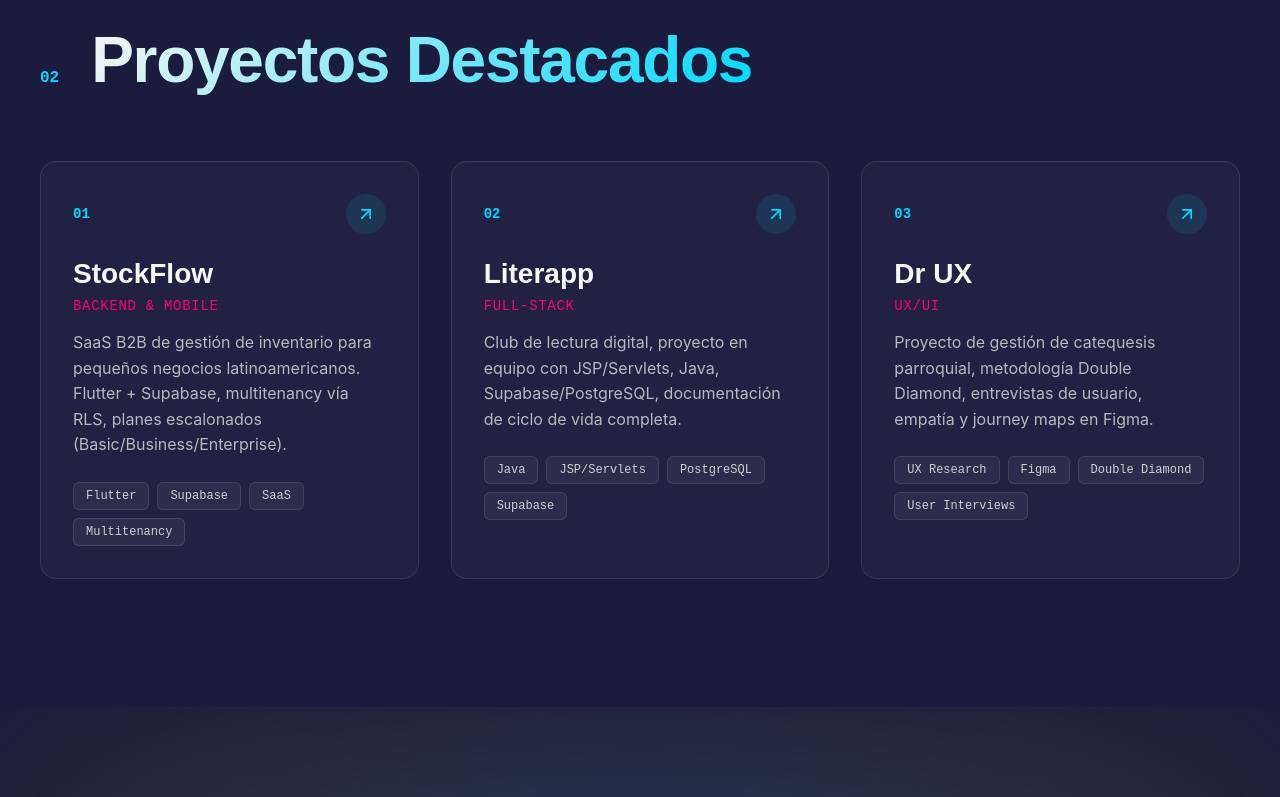
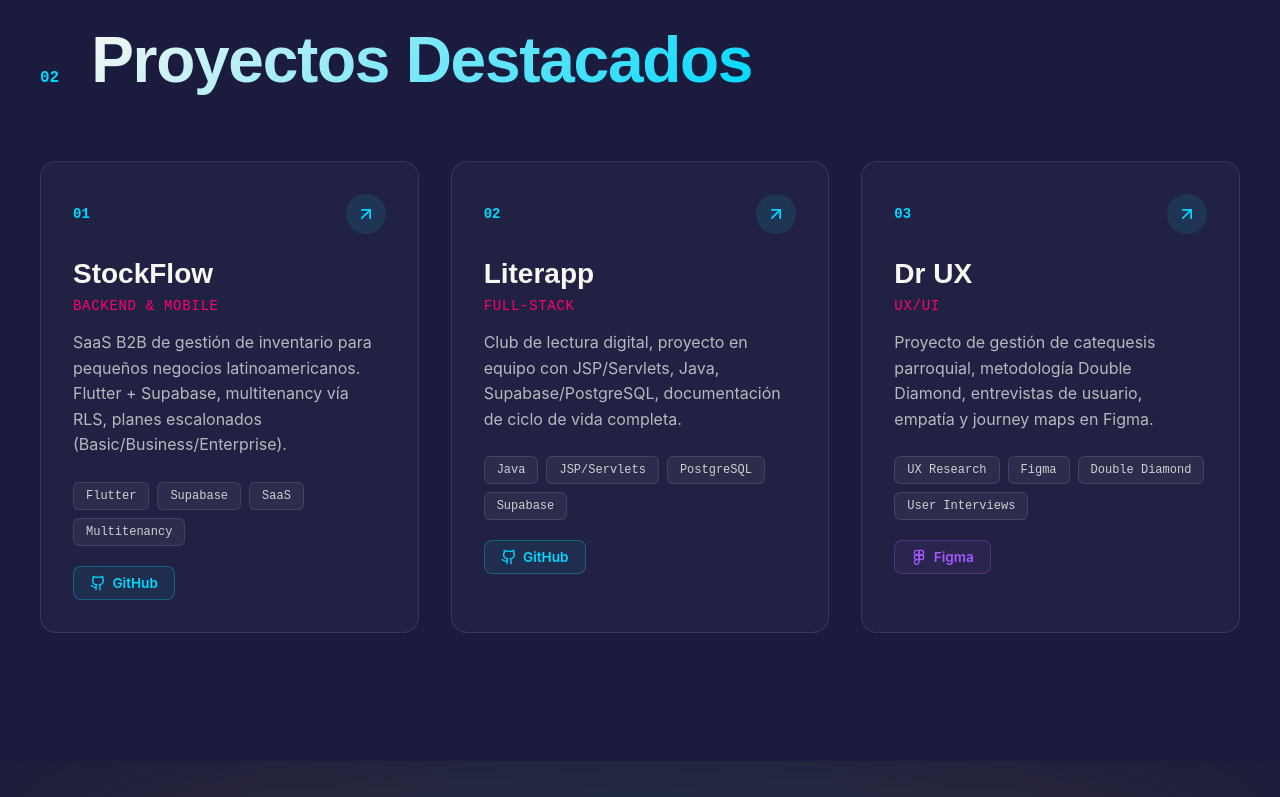
Before and after one commit to cristhianl10/portfolio-Cristhian-Loor, a React (Vite) app in the folder app/frontend/: page / in a window 1280 px wide. Shown: the part 1696-2493 px from the top of the page. Built offline with nearby package versions, Linux system fonts and the light colour scheme; the HTML template or start-up script is replaced by a standard one.

Commit message:
feat: project links, updated texts and vercel config

```diff
--- a/app/frontend/src/App.css
+++ b/app/frontend/src/App.css
@@ -527,6 +527,45 @@
   color: rgba(248, 247, 242, 0.8);
 }
 
+.project-links {
+  display: flex;
+  gap: 0.75rem;
+  margin-top: 1.25rem;
+  flex-wrap: wrap;
+}
+
+.project-link {
+  display: inline-flex;
+  align-items: center;
+  gap: 0.4rem;
+  padding: 0.5rem 1rem;
+  font-size: 0.85rem;
+  font-weight: 600;
+  border-radius: 8px;
+  border: 1px solid rgba(0, 217, 255, 0.3);
+  color: var(--ink-cyan);
+  background: rgba(0, 217, 255, 0.06);
+  text-decoration: none;
+  transition: background 0.2s, border-color 0.2s, transform 0.2s;
+}
+
+.project-link:hover {
+  background: rgba(0, 217, 255, 0.15);
+  border-color: var(--ink-cyan);
+  transform: translateY(-2px);
+}
+
+.project-link--figma {
+  border-color: rgba(162, 89, 255, 0.3);
+  color: #a259ff;
+  background: rgba(162, 89, 255, 0.06);
+}
+
+.project-link--figma:hover {
+  background: rgba(162, 89, 255, 0.15);
+  border-color: #a259ff;
+}
+
 /* ============================================
    SUBLIRIUM SECTION
    ============================================ */
--- a/app/frontend/src/components/Projects.jsx
+++ b/app/frontend/src/components/Projects.jsx
@@ -1,7 +1,7 @@
 import React from 'react';
 import { motion } from 'framer-motion';
 import { useInView } from 'react-intersection-observer';
-import { ArrowUpRight } from 'lucide-react';
+import { ArrowUpRight, Github, Figma } from 'lucide-react';
 import { Card } from './ui/card';
 
 export const Projects = ({ data }) => {
@@ -82,6 +82,35 @@
                     </span>
                   ))}
                 </div>
+
+                {(project.github || project.figma) && (
+                  <div className="project-links">
+                    {project.github && (
+                      <a
+                        href={project.github}
+                        target="_blank"
+                        rel="noopener noreferrer"
+                        className="project-link"
+                        aria-label={`Ver ${project.name} en GitHub`}
+                      >
+                        <Github size={16} />
+                        GitHub
+                      </a>
+                    )}
+                    {project.figma && (
+                      <a
+                        href={project.figma}
+                        target="_blank"
+                        rel="noopener noreferrer"
+                        className="project-link project-link--figma"
+                        aria-label={`Ver ${project.name} en Figma`}
+                      >
+                        <Figma size={16} />
+                        Figma
+                      </a>
+                    )}
+                  </div>
+                )}
               </Card>
             </motion.div>
           ))}
--- a/app/frontend/src/data/mock.js
+++ b/app/frontend/src/data/mock.js
@@ -2,11 +2,11 @@
   hero: {
     name: "Cristhian Loor Quimí",
     location: "Guayaquil, Ecuador",
-    tagline: "Estudiante de Ingeniería de Software con foco en backend (.NET, Java) y una pata firme en UX/UI — construyo productos reales y dirijo mi propio emprendimiento.",
+    tagline: "Estudiante de Ingeniería de Software especializado en backend y UX/UI, con experiencia académica en el ciclo de vida del software, bases de datos relacionales y no relacionales, y diseño de sistemas.",
     cvUrl: "#"
   },
   about: {
-    description: "Estudio en la Universidad de Guayaquil, enfocado en desarrollo backend con C#/.NET y Clean Architecture. También tengo experiencia sólida en UX/UI con investigación real de usuario (entrevistas, mapas de empatía, journey maps). Dirijo Sublirium, mi emprendimiento de sublimación, y cofundo el club de IA de mi carrera.",
+    description: "Estudiante de Ingeniería de Software en la Universidad de Guayaquil. Experiencia académica en desarrollo backend, frontend, UX/UI, investigación de usuario con entrevistas, mapas de empatía y journey maps. Diseño de sistemas, documentación técnica y manual de usuario. Bases de datos relacionales y no relacionales. Dirijo Sublirium, mi emprendimiento de sublimación.",
     stack: [
       "C#/.NET",
       "Clean Architecture",
@@ -25,21 +25,27 @@
       name: "StockFlow",
       description: "SaaS B2B de gestión de inventario para pequeños negocios latinoamericanos. Flutter + Supabase, multitenancy vía RLS, planes escalonados (Basic/Business/Enterprise).",
       tags: ["Flutter", "Supabase", "SaaS", "Multitenancy"],
-      category: "Backend & Mobile"
+      category: "Backend & Mobile",
+      github: "https://github.com/cristhianl10/Saas-inventario",
+      figma: ""
     },
     {
       id: 2,
       name: "Literapp",
       description: "Club de lectura digital, proyecto en equipo con JSP/Servlets, Java, Supabase/PostgreSQL, documentación de ciclo de vida completa.",
       tags: ["Java", "JSP/Servlets", "PostgreSQL", "Supabase"],
-      category: "Full-Stack"
+      category: "Full-Stack",
+      github: "https://github.com/erigsml/literapp",
+      figma: ""
     },
     {
       id: 3,
       name: "Dr UX",
       description: "Proyecto de gestión de catequesis parroquial, metodología Double Diamond, entrevistas de usuario, empatía y journey maps en Figma.",
       tags: ["UX Research", "Figma", "Double Diamond", "User Interviews"],
-      category: "UX/UI"
+      category: "UX/UI",
+      github: "",
+      figma: "https://www.figma.com/design/sq5JLcLzCFLWJm7M37R8P8/UX---CATEQUESIS---PROYECTO-PARCIAL?node-id=460-1582&t=QxSFMbmmsbWthGsQ-1"
     }
   ],
   sublirium: {
```
